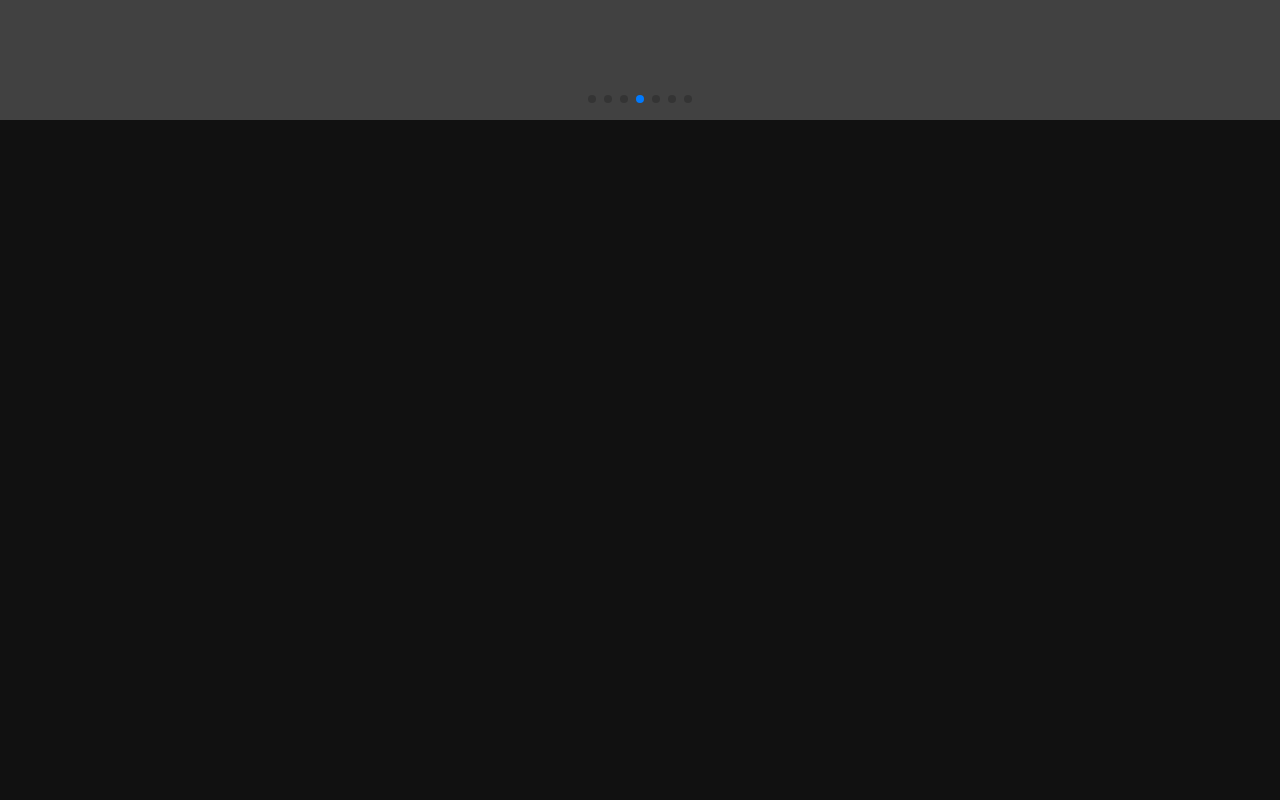
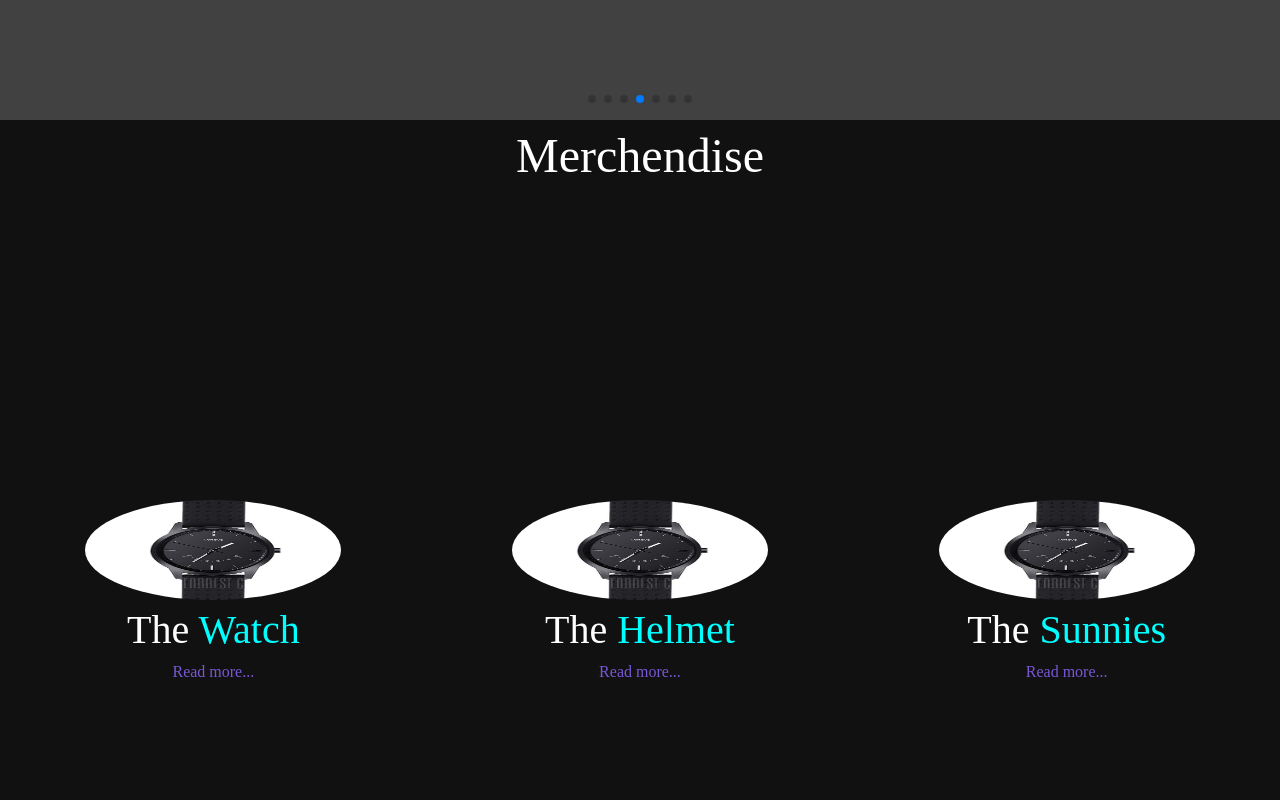
Before and after one commit to brooman/FastSecurity, a Vue app: page / in a window 1280 px wide. Shown: the part 3080-3880 px from the top of the page. Built offline with nearby package versions, Linux system fonts and the light colour scheme; a web font is replaced by a local one.

Commit message:
Added merch component

```diff
--- a/src/App.vue
+++ b/src/App.vue
@@ -5,6 +5,7 @@
     <HeroText />
     <HeroImg2 />
     <Swiper />
+    <Merch />
   </div>
 </template>
 
@@ -14,6 +15,7 @@ import HeroImg from './components/HeroImg.vue'
 import HeroImg2 from './components/HeroImg2.vue'
 import HeroText from './components/HeroText.vue'
 import Swiper from './components/Swiper.vue'
+import Merch from './components/Merch.vue'
 
 export default {
 	name: 'App',
@@ -23,6 +25,7 @@ export default {
 		HeroImg2,
 		HeroText,
 		Swiper,
+		Merch,
 	}
 }
 </script>
@@ -61,7 +64,6 @@ body {
   -webkit-font-smoothing: antialiased;
   -moz-osx-font-smoothing: grayscale;
   text-align: center;
-  height: 4000px; /* Temporary for seeing scrolling */
   overflow: hidden;
 }
 
--- /dev/null
+++ b/src/components/Merch.vue
@@ -0,0 +1,58 @@
+<template>
+  <div>
+    <h2 class="is-size-1">Merchendise</h2>
+    <div class="merchbox">
+      <div class="merchitem"><img
+        class="merchimg"
+        src="../assets/images/watch_ph.jpg"
+      ><h3 class="is-size-2">The <span class="highlight">Watch</span></h3><a href="#">Read more...</a></div>
+      <div class="merchitem"><img
+        class="merchimg"
+        src="../assets/images/watch_ph.jpg"
+      ><h3 class="is-size-2">The <span class="highlight">Helmet</span></h3><a href="#">Read more...</a></div>
+      <div class="merchitem"><img
+        class="merchimg"
+        src="../assets/images/watch_ph.jpg"
+      ><h3 class="is-size-2">The <span class="highlight">Sunnies</span></h3><a href="#">Read more...</a></div>
+    </div>
+  </div>
+</template>
+
+<script>
+export default {
+
+}
+</script>
+
+<style>
+  .merchbox {
+    height: 100vh;
+    display: flex;
+    justify-content: space-around;
+    width: 100%;
+  }
+
+  .merchitem {
+    display: flex;
+    justify-content: center;
+    flex-direction: column;
+  }
+
+  .highlight {
+    color: cyan;
+  }
+
+  .merchimg {
+    width: 256px;
+    height: 256px;
+    border-radius: 100%;
+  }
+
+  @media screen and (max-width: 768px){
+    .merchbox {
+      height: 300vh;
+      flex-direction: column;
+      align-items: center;
+    }
+  }
+</style>
```
Also changed, not shown: src/assets/images/watch_ph.jpg (added).
